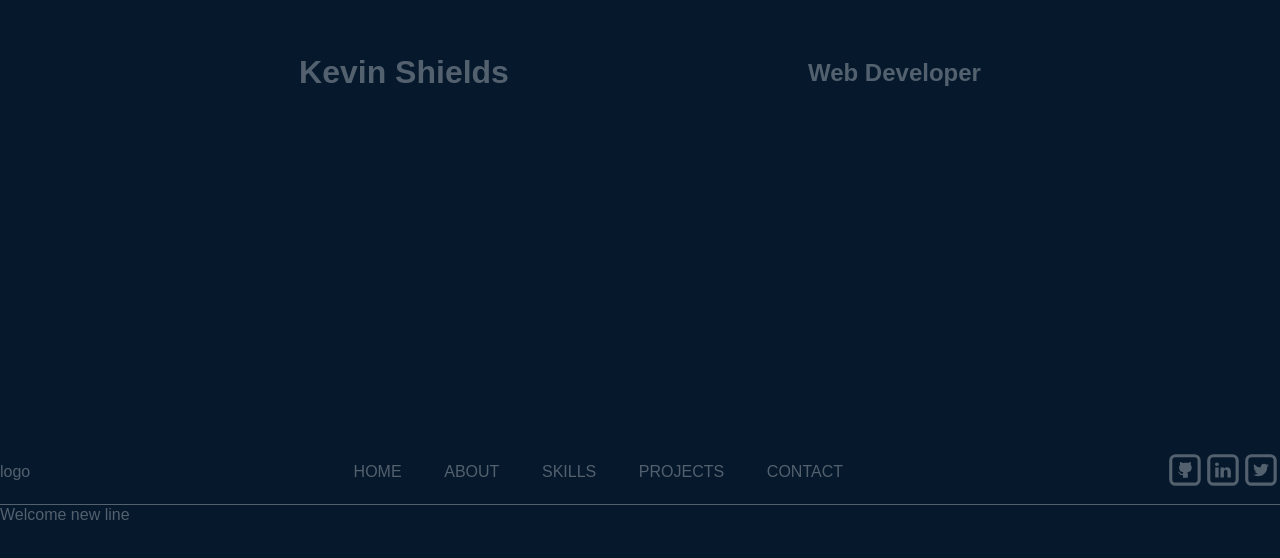
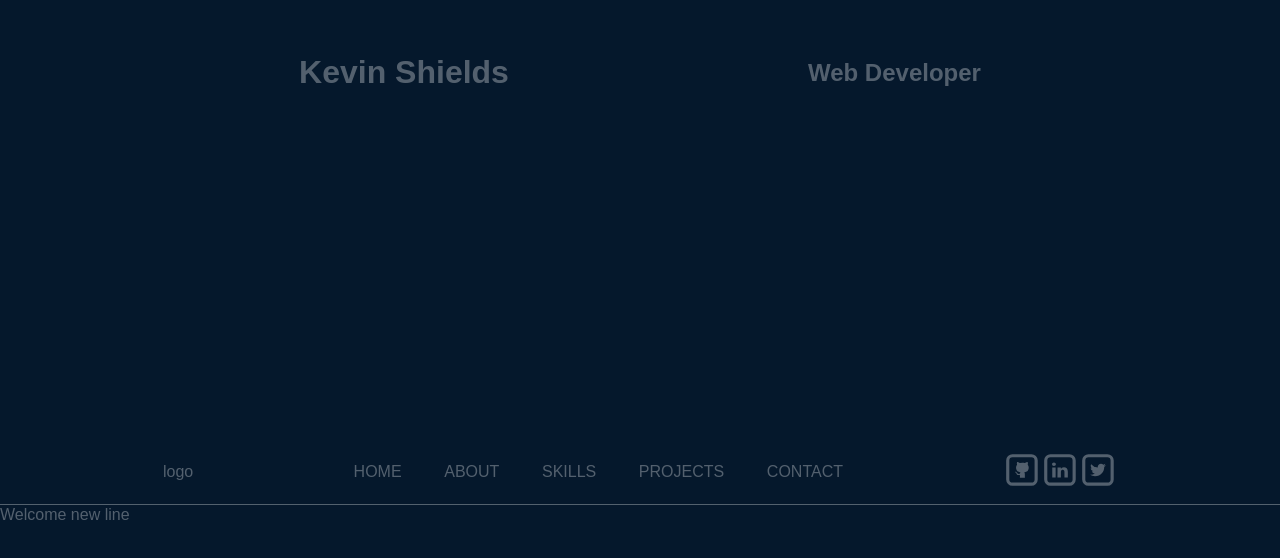
Before and after one commit to Red4lpha/ProfileSite, a React (Create React App) app: page / in a window 1280 px wide. Shown: the part 296-854 px from the top of the page. Built offline with nearby package versions, Linux system fonts and the light colour scheme.

Commit message:
Added a container style

```diff
--- a/src/Components/Header.js
+++ b/src/Components/Header.js
@@ -1,9 +1,10 @@
 import React, { useEffect, useState } from 'react'
-import { StyledHeader, StyledNav, StyledMobileMenu, StyledMobileButton } from './Styles/Header.Styled'
+import { StyledHeader,StyledHeaderWrapper ,StyledNav, StyledMobileMenu, StyledMobileButton } from './Styles/Header.Styled'
 import { StyledSocialIcons } from './Styles/SocialIcons.Styled'
 import { NavButtons } from './NavButtons'
 import { SocialIcons } from './SocialIcons'
 import { MobileNav } from './MobileNav'
+import { StyledContainer } from './Styles/Container.styled'
 
 const Header = ({ setHeaderHeight }) => {
 	const headerRef = React.createRef();
@@ -15,6 +16,7 @@ const Header = ({ setHeaderHeight }) => {
 	});
 
 	useEffect(() => {
+		//Listener for clicks outside the mobile menu to close it
     const listener = event => {
       if (!headerRef.current || headerRef.current.contains(event.target)) {
         return;
@@ -29,46 +31,24 @@ const Header = ({ setHeaderHeight }) => {
 
 
 	/*
-	Todo Mobile:
-	!TODO: Create nav and social components
-	!TODO: create mobile cut off: @media min theme->mobile
-	!TODO: Create absolute position elements with new ul li of the nav
-	!TODO: Make it flex down, centered, and hover effect
-	!TODO: Add media icons
-
-	!TODO: Media cut off remove nav and social icons - put hamburger
-
-	!TODO: Add onclick functionality to hamburger
-		!TODO: put on hamburger div
-		!TODO: add handleMobileClick to this header component
-		!TODO: either add visibility via class manipulation
-		!TODO: and React Refs
-		!TODO: Or possibility using a boolean within React to show or hide components
-
-	!TODO: Handle mobile click to close mobile menu on clicking any of the icons
-		!TODO: Optional: Handle outside click to auto close as well
-
-	!TODO: When hamb is open replaced with X
-		!TODO: Optional use an animation
 	---------------------------------------------------------------
 	TODO: NAV
 	TODO: Implement breakpoint nav links
 	TODO: Implement animation scroll so it looks nice
-
 	TODO: Updated social media links
-
+	TODO: Need to create logo based off figma design
+	TODO: Ensure that the mobile and normal menu are same height(probably based off logo)
 	*/
 
 	return (
 
 		<StyledHeader ref={headerRef}>
+			<StyledContainer>
+				<StyledHeaderWrapper>
 					<section className='logo'>
-				{/* TODO: Need to create logo based off figma design */}
 						logo
 					</section>
 					<StyledNav>
-				{/* TODO: Change li links to scroll to certain breakpoints */}
-				{/* !TODO: Add mobile hamburger functionality */}
 						<NavButtons />
 					</StyledNav>
 					<StyledSocialIcons>
@@ -86,6 +66,8 @@ const Header = ({ setHeaderHeight }) => {
 					mobileMenuOpened={mobileMenuOpened}>
 						<MobileNav/>
 					</StyledMobileMenu>
+				</StyledHeaderWrapper>
+			</StyledContainer>
 		</StyledHeader>
 	)
 }
--- a/src/Components/Styles/Container.styled.js
+++ b/src/Components/Styles/Container.styled.js
@@ -1,5 +1,6 @@
 import styled from "styled-components";
 
 export const StyledContainer = styled.div`
-  width: 954px;
+  max-width: 954px;
+  margin: 0 auto;
 `
--- a/src/Components/Styles/Header.Styled.js
+++ b/src/Components/Styles/Header.Styled.js
@@ -1,13 +1,16 @@
 import styled from 'styled-components'
 
 export const StyledHeader = styled.header`
+
+	border-bottom: 0.5px solid ${({ theme }) => theme.dark.border};
+`
+export const StyledHeaderWrapper = styled.div`
 	display: flex;
 	margin: 0;
 	/* padding: 10px 0; */
 	justify-content: space-between;
 	align-items: center;
 	padding: 0 var(--size5);
-	border-bottom: 0.5px solid ${({ theme }) => theme.dark.border};
 `
 export const StyledNav = styled.nav`
 	ul {
```
Lines whose indentation alone changed are shown as unchanged.
